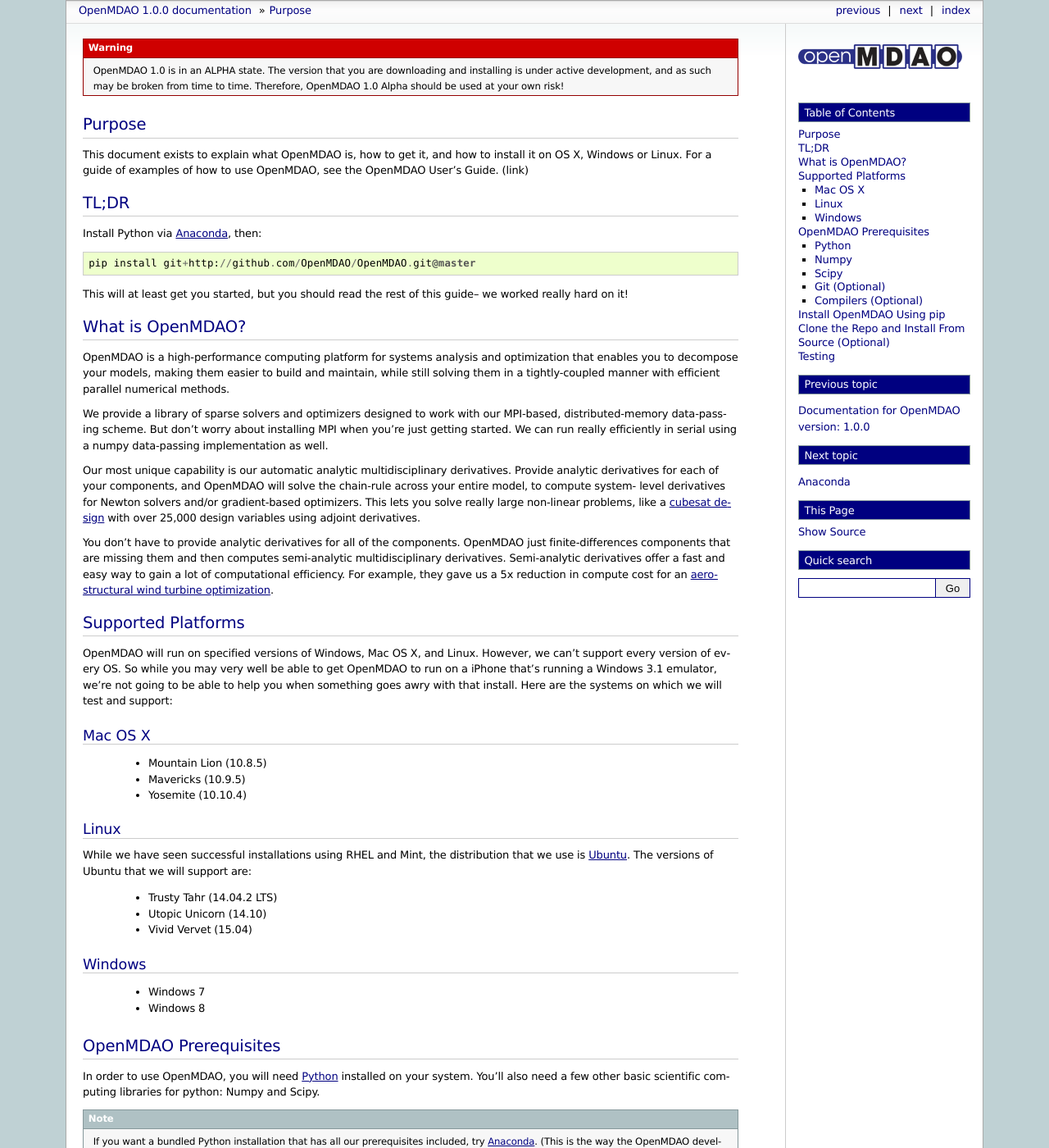
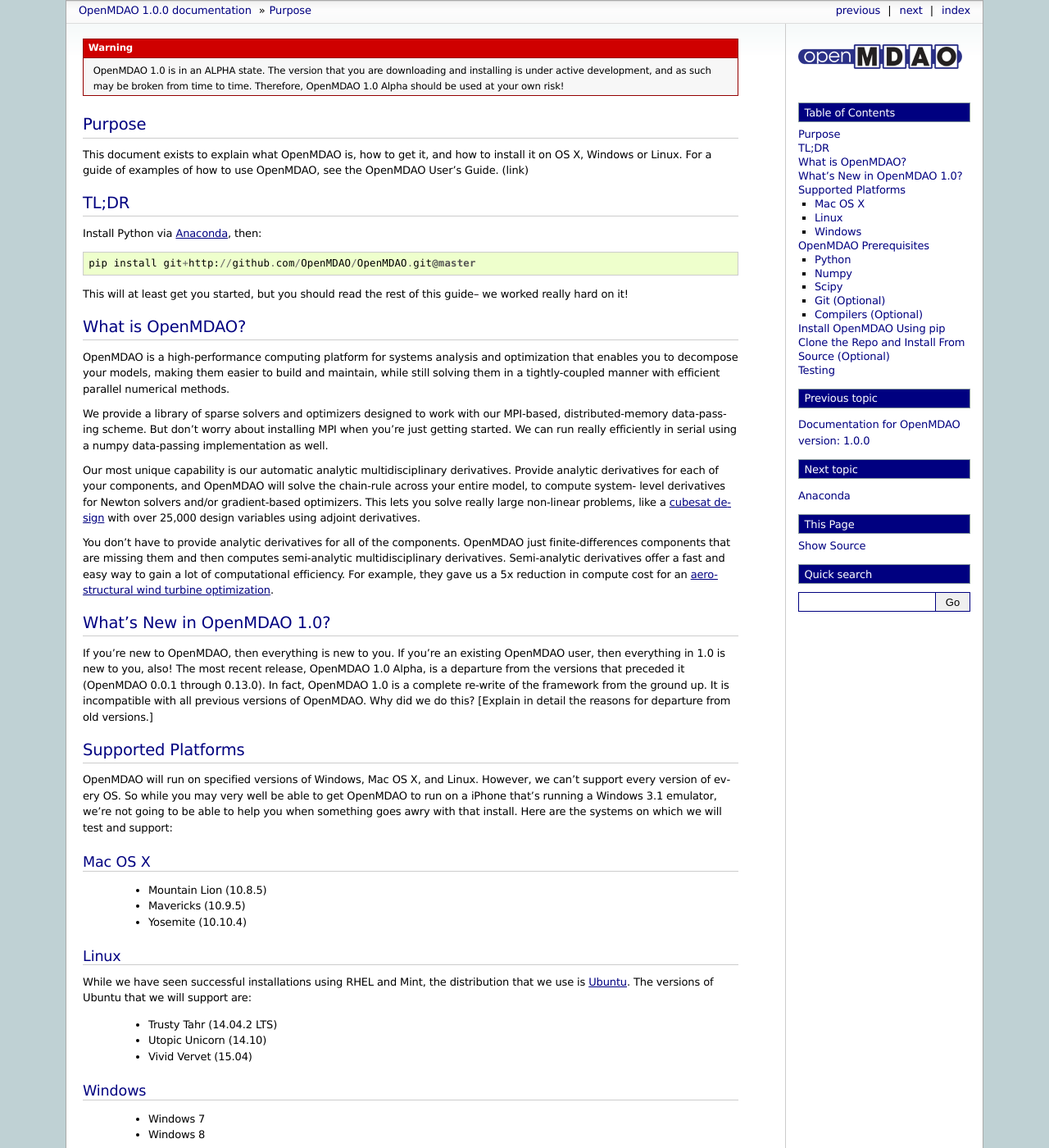
Before and after one commit to OpenMDAO/OpenMDAO1, a Sphinx documentation site: the page built from openmdao/docs/getting-started/install.rst, in a window 1280 px wide and 1400 px high. Shown: the whole window at 82% size. Built offline with Sphinx 7.4.7, drawn with Linux system fonts in a browser that asks for light colours; pages that are not in the unit, such as notebooks, are missing from menus; part of the change alters nothing that is shown.

Commit message:
Trimming out redundant index files, streamlining user guide to just get right to the point.

```diff
--- a/openmdao/docs/conversion-guide/index.rst
+++ /dev/null
@@ -1,13 +0,0 @@
-
-.. _Conversion-Guide:
-
-=========================
-Pre-1.0 Conversion Guide
-=========================
-
-.. toctree::
-   :maxdepth: 1
-
-   intro.rst
-   paraboloid.rst
-   sellar.rst
--- a/openmdao/docs/dev-guide/index.rst
+++ /dev/null
@@ -1,7 +0,0 @@
-
-.. _Developer-Guide:
-
-.. toctree::
-   :maxdepth: 0
-
-   intro.rst
--- a/openmdao/docs/dev-guide/intro.rst
+++ /dev/null
@@ -1,3 +0,0 @@
-
-Introduction
-============
--- a/openmdao/docs/getting-started/index.rst
+++ /dev/null
@@ -1,8 +0,0 @@
-
-.. _Getting-Started:
-
-.. toctree::
-   :maxdepth: 1
-
-   install.rst
-   anaconda.rst
--- a/openmdao/docs/getting-started/install.rst
+++ b/openmdao/docs/getting-started/install.rst
@@ -53,6 +53,18 @@ multidisciplinary derivatives. Semi-analytic derivatives offer a fast and easy
 way to gain a lot of computational efficiency. For example, they gave us a 5x
 reduction in compute cost for an `aero-structural wind turbine optimization
 <http://openmdao.org/publications/gray_hearn_moore_et_al_multidisciplinary_derivatives.pdf>`_.
+
+===========================
+What's New in OpenMDAO 1.0?
+===========================
+
+If you're new to OpenMDAO, then everything is new to you.  If you're an existing
+OpenMDAO user, then everything in 1.0 is new to you, also!  The most recent release,
+OpenMDAO 1.0 Alpha, is a departure from the versions that
+preceded it (OpenMDAO 0.0.1 through 0.13.0).  In fact, OpenMDAO 1.0 is a complete
+re-write of the framework from the ground up.  It is incompatible with all previous
+versions of OpenMDAO.  Why did we do this?  [Explain in detail the reasons for departure from
+old versions.]
 
 ===================
 Supported Platforms
--- a/openmdao/docs/index.rst
+++ b/openmdao/docs/index.rst
@@ -22,7 +22,6 @@ User Guide
 .. toctree::
    :maxdepth: 1
 
-   usr-guide/intro.rst
    usr-guide/design.rst
    usr-guide/basics.rst
    usr-guide/tutorials.rst
--- a/openmdao/docs/usr-guide/index.rst
+++ /dev/null
@@ -1,10 +0,0 @@
-.. _User-Guide:
-
-.. toctree::
-   :maxdepth: 1
-
-   intro.rst
-   design.rst
-   basics.rst
-   tutorials.rst
-   examples.rst
--- a/openmdao/docs/usr-guide/intro.rst
+++ /dev/null
@@ -1,40 +0,0 @@
-.. _User_Guide:
-
-============
-Introduction
-============
-
-What is OpenMDAO?
------------------
-
-OpenMDAO is a high-performance computing platform for systems-analysis and
-optimization that enables you to heavily decompose your models, making them
-easier to build and maintain, while solving them in a tightly-coupled manner
-with efficient parallel numerical methods.
-
-Who Uses OpenMDAO?
-------------------
-
-[We could list all the different folks who use it regularly, and some examples
-of what they use it for.]
-
-
-What's New in OpenMDAO 1.0?
----------------------------
-
-If you're new to OpenMDAO, then everything is new to you.  If you're an existing
-OpenMDAO user, then everything in 1.0 is new to you, also!  The most recent release,
-OpenMDAO 1.0 Alpha, is a departure from the versions that
-preceded it (OpenMDAO 0.0.1 through 0.13.0).  In fact, OpenMDAO 1.0 is a complete
-re-write of the framework from the ground up.  It is incompatible with all previous
-versions of OpenMDAO.  Why did we do this?  [Explain in detail the reasons for departure from
-old versions.]
-
-Purpose
--------
-
-This document will first discuss the new structure of OpenMDAO, and the design
-decisions that have been made for version 1.0.  Then we'll move on to some
-concrete examples of implementing things like a Paraboloid component, some tutorials
-concerning common OpenMDAO tasks,  and then some more complicated operations, like
-the Sellar Problem.
```
